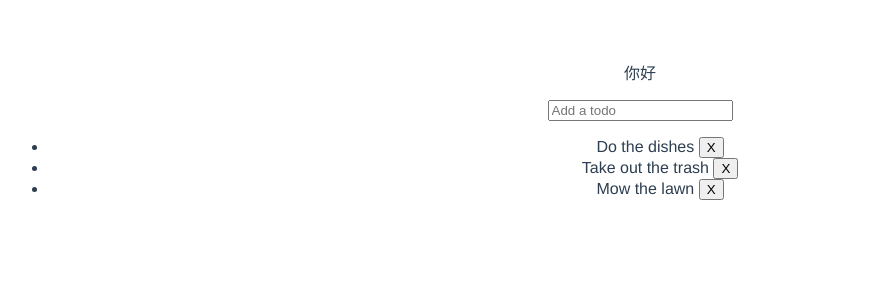
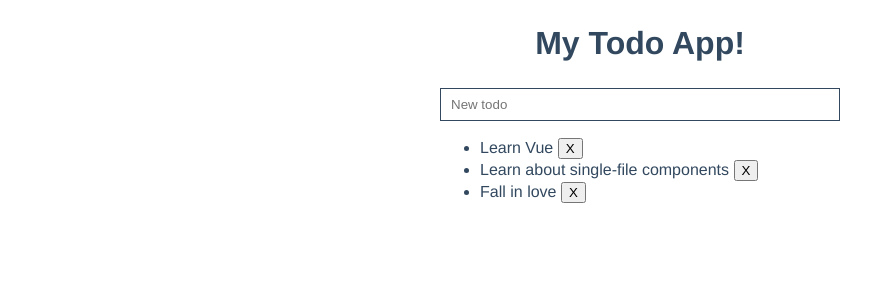
Before and after one commit to lclscofield/Vue-study, a Vue app: page / in a window 1280 px wide. Shown: the top 300 px of the page, without its empty margins (0-871 px from the left). Built offline with nearby package versions, Linux system fonts and the light colour scheme.

Commit message:
todolist

```diff
--- a/src/App.vue
+++ b/src/App.vue
@@ -1,38 +1,40 @@
 <template>
-  <div id="app">
-    <p>{{text}}</p>
-    <!-- <haha :nana="shabi" v-bind="todo"></haha> -->
-    <todo></todo>
-  </div>
+	<div id="app">
+		<h1>My Todo App!</h1>
+		<TodoList/>
+	</div>
 </template>
 
 <script>
-import HelloWorld from "./components/HelloWorld";
-import Haha from "./components/Haha";
-import Todo from "./components/Todo";
+import TodoList from "./components/TodoList.vue";
 
 export default {
-  name: "App",
   components: {
-    HelloWorld,
-    Haha,
-    Todo
-  },
-  data: () => {
-    return {
-      text: "你好"
-    };
+    TodoList
   }
 };
 </script>
 
 <style>
+/* @import "./variables.scss"; */
+
+*,
+*::before,
+*::after {
+  box-sizing: border-box;
+}
+
 #app {
+  max-width: 400px;
+  margin: 0 auto;
+  line-height: 1.4;
   font-family: "Avenir", Helvetica, Arial, sans-serif;
   -webkit-font-smoothing: antialiased;
   -moz-osx-font-smoothing: grayscale;
+  color: #32485f;
+}
+
+h1 {
   text-align: center;
-  color: #2c3e50;
-  margin-top: 60px;
 }
 </style>
--- /dev/null
+++ b/src/components/BaseInputText.vue
@@ -0,0 +1,30 @@
+<template>
+  <input
+    type="text"
+    class="input"
+    :value="value"
+    v-on="$listeners"
+    @input="$emit('input', $event.target.value)"
+  >
+</template>
+
+<script>
+export default {
+  props: {
+    value: {
+      type: String,
+      default: ""
+    }
+  }
+};
+</script>
+
+<style>
+/* @import "../variables.scss"; */
+
+.input {
+  width: 100%;
+  padding: 8px 10px;
+  border: 1px solid #32485F;
+}
+</style>
--- a/src/components/Haha.vue
+++ /dev/null
@@ -1,13 +0,0 @@
-<template>
-  <div>
-    <p>{{nana}}</p>
-    <p>{{isHahaha}}</p>
-  </div>
-</template>
-
-<script>
-export default {
-  name: "Haha",
-  props: ["nana", "text", "isHahaha"]
-};
-</script>
--- a/src/components/HelloWorld.vue
+++ /dev/null
@@ -1,53 +0,0 @@
-<template>
-  <div class="hello">
-    <h1>{{ msg }}</h1>
-    <h2>Essential Links</h2>
-    <ul>
-      <li><a href="https://vuejs.org" target="_blank">Core Docs</a></li>
-      <li><a href="https://forum.vuejs.org" target="_blank">Forum</a></li>
-      <li><a href="https://chat.vuejs.org" target="_blank">Community Chat</a></li>
-      <li><a href="https://twitter.com/vuejs" target="_blank">Twitter</a></li>
-      <br>
-      <li><a href="http://vuejs-templates.github.io/webpack/" target="_blank">Docs for This Template</a></li>
-    </ul>
-    <h2>Ecosystem</h2>
-    <ul>
-      <li><a href="http://router.vuejs.org/" target="_blank">vue-router</a></li>
-      <li><a href="http://vuex.vuejs.org/" target="_blank">vuex</a></li>
-      <li><a href="http://vue-loader.vuejs.org/" target="_blank">vue-loader</a></li>
-      <li><a href="https://github.com/vuejs/awesome-vue" target="_blank">awesome-vue</a></li>
-    </ul>
-  </div>
-</template>
-
-<script>
-export default {
-  name: 'HelloWorld',
-  data () {
-    return {
-      msg: 'Welcome to Your Vue.js App'
-    }
-  }
-}
-</script>
-
-<!-- Add "scoped" attribute to limit CSS to this component only -->
-<style scoped>
-h1, h2 {
-  font-weight: normal;
-}
-
-ul {
-  list-style-type: none;
-  padding: 0;
-}
-
-li {
-  display: inline-block;
-  margin: 0 10px;
-}
-
-a {
-  color: #42b983;
-}
-</style>
--- a/src/components/Todo.vue
+++ /dev/null
@@ -1,55 +0,0 @@
-<template>
-  <div>
-    <input v-model="newTodoText"
-           @keyup.enter="addNewTodo"
-           placeholder="Add a todo"
-    >
-    <ul>
-      <li v-for="(todoItem, index) in todos"
-          :key="todoItem.id"
-          :title="todoItem.title"
-          @remove="todos.splice(index, 1)"
-      >
-        {{todoItem.title}}
-        <button @click="$emit('remove')">X</button>
-      </li>
-    </ul>
-  </div>
-</template>
-
-<script>
-export default {
-  name: "Todo",
-  data: () => {
-    return {
-      newTodoText: "",
-      title: "",
-      todos: [
-        {
-          id: 1,
-          title: "Do the dishes"
-        },
-        {
-          id: 2,
-          title: "Take out the trash"
-        },
-        {
-          id: 3,
-          title: "Mow the lawn"
-        }
-      ],
-      nextTodoId: 4
-    };
-  },
-  methods: {
-    addNewTodo: function() {
-      console.log(this);
-      this.todos.push({
-        id: this.nextTodoId++,
-        title: this.newTodoText
-      });
-      this.newTodoText = "";
-    }
-  }
-};
-</script>
--- /dev/null
+++ b/src/components/TodoList.vue
@@ -0,0 +1,71 @@
+<template>
+	<div>
+		<BaseInputText
+			v-model="newTodoText"
+			placeholder="New todo"
+			@keydown.enter="addTodo"
+		/>
+		<ul v-if="todos.length">
+			<TodoListItem
+				v-for="todo in todos"
+				:key="todo.id"
+				:todo="todo"
+				@remove="removeTodo"
+			/>
+		</ul>
+		<p v-else>
+			Nothing left in the list. Add a new todo in the input above.
+		</p>
+	</div>
+</template>
+
+<script>
+import BaseInputText from "./BaseInputText.vue";
+import TodoListItem from "./TodoListItem.vue";
+
+let nextTodoId = 1;
+
+export default {
+  components: {
+    BaseInputText,
+    TodoListItem
+  },
+  data: () => {
+    return {
+      newTodoText: "",
+      todos: [
+        {
+          id: nextTodoId++,
+          text: "Learn Vue"
+        },
+        {
+          id: nextTodoId++,
+          text: "Learn about single-file components"
+        },
+        {
+          id: nextTodoId++,
+          text: "Fall in love"
+        }
+      ]
+    };
+  },
+  methods: {
+    addTodo(value) {
+      this.newTodoText = value;
+      const trimmedText = this.newTodoText.trim();
+      if (trimmedText) {
+        this.todos.push({
+          id: nextTodoId++,
+          text: trimmedText
+        });
+        this.newTodoText = "";
+      }
+    },
+    removeTodo(idToRemove) {
+      this.todos = this.todos.filter(todo => {
+        return todo.id !== idToRemove;
+      });
+    }
+  }
+};
+</script>
--- /dev/null
+++ b/src/components/TodoListItem.vue
@@ -0,0 +1,19 @@
+<template>
+  <li>
+    {{ todo.text }}
+    <button @click="$emit('remove', todo.id)">
+      X
+    </button>
+  </li>
+</template>
+
+<script>
+export default {
+  props: {
+    todo: {
+      type: Object,
+      required: true
+    }
+  }
+};
+</script>
--- a/src/main.js
+++ b/src/main.js
@@ -9,5 +9,7 @@ Vue.config.productionTip = false
 new Vue({
   el: '#app',
   template: '<App/>',
-  components: { App }
+  components: {
+    App
+  }
 })
```
